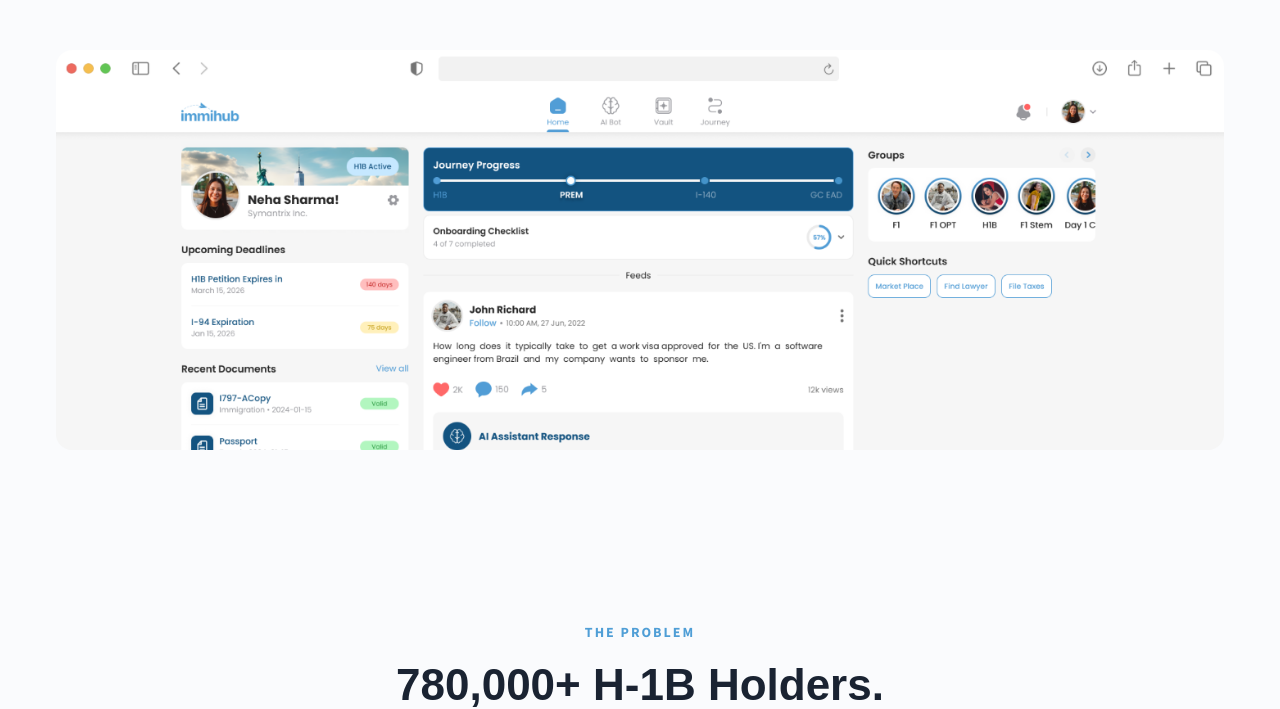
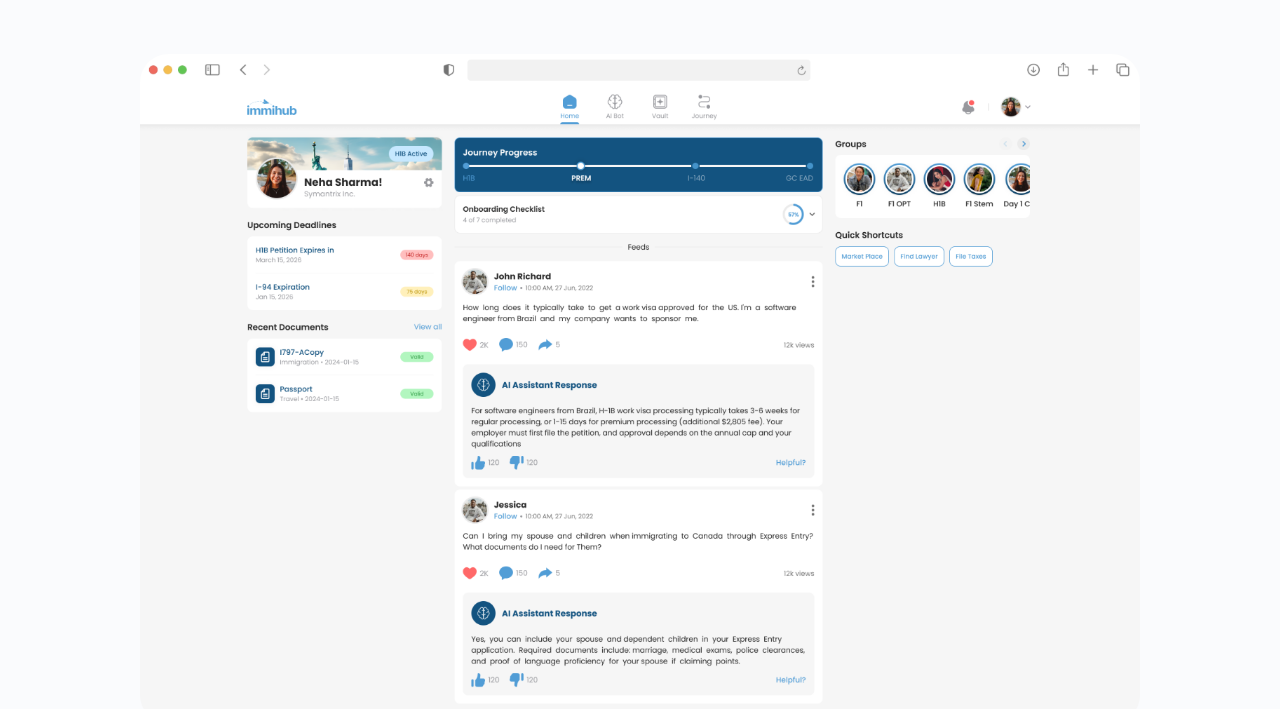
Before and after one commit to Pavanupsc/GetImmiHub, a Next.js app: page / in a window 1280 px wide. Shown: the part 794-1503 px from the top of the page. Built offline with nearby package versions, Linux system fonts and the light colour scheme; a web font is replaced by a local one.

Commit message:
changes1

```diff
--- a/src/app/globals.css
+++ b/src/app/globals.css
@@ -188,7 +188,7 @@ body {
     font-size: clamp(34px, 10vw, 56px) !important;
   }
   .home-social-section {
-    padding-bottom: 56px !important;
+    padding: 32px clamp(20px, 5vw, 28px) 56px !important;
   }
   .home-social-shell {
     border-radius: 18px !important;
--- a/src/components/HomePage.tsx
+++ b/src/components/HomePage.tsx
@@ -122,35 +122,45 @@ export function HomePage() {
         </div>
       </section>
 
+      <section
+        className="home-social-section"
+        style={{
+          padding: `48px ${layout.pagePaddingX} 120px`,
+          background: colors.bgWhite,
+        }}
+      >
+        <div style={{ maxWidth: "1280px", margin: "0 auto", width: "100%", position: "relative" }}>
+          <div style={{ position: "relative", display: "flex", justifyContent: "center", alignItems: "center" }}>
             <div
               className="home-social-shell"
               style={{
                 position: "relative",
+                width: "100%",
+                maxWidth: "1040px",
                 borderRadius: "28px",
                 overflow: "hidden",
               }}
             >
-      <div
-      className="home-social-inner"
-      style={{ padding: "44px 56px 52px" }}
-      >
-      <div style={{ overflow: "hidden", borderRadius: "16px", height: "400px" }}>
+              <div className="home-social-inner" style={{ position: "relative" }}>
                 <Image
                   src="/Images/social-media-image.png"
-      alt="ImmiHub product preview"
+                  alt="ImmiHub dashboard preview"
                   width={1600}
                   height={980}
+                  priority
                   style={{
                     width: "100%",
                     height: "auto",
+                    objectFit: "contain",
                     display: "block",
                     filter: "drop-shadow(0 0 50px #1353801F)",
                   }}
-      priority
                 />
               </div>
             </div>
           </div>
+        </div>
+      </section>
 
       {/* ===== THE PROBLEM — centered phone with 4 surrounding cards ===== */}
       <section className="home-section-stack" style={{ padding: `120px ${layout.pagePaddingX} 140px`, background: colors.bgWhite, overflow: "hidden" }}>
```
Lines whose indentation alone changed are shown as unchanged.
